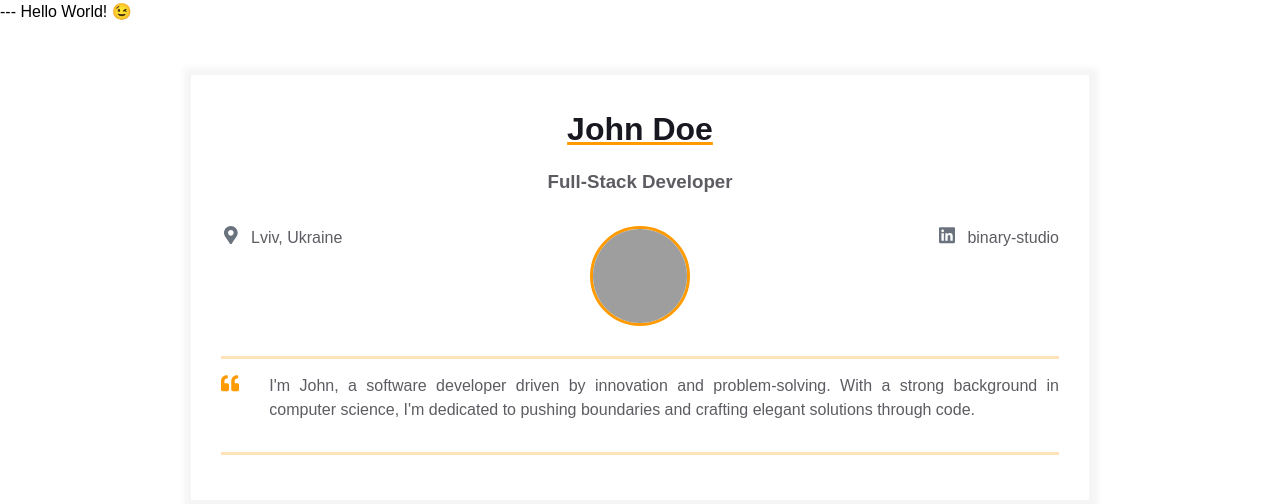
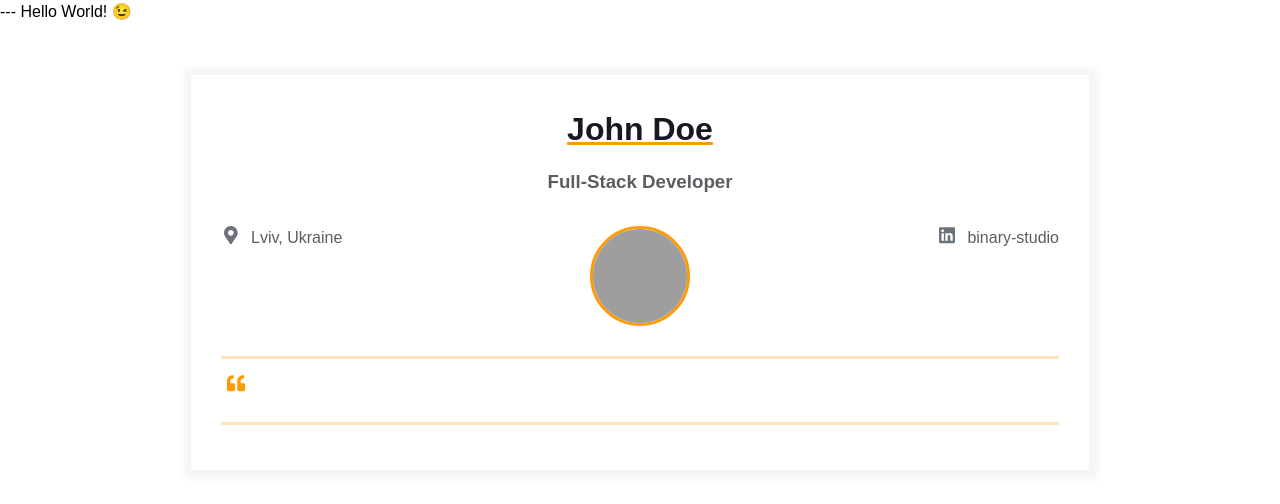
Before and after one commit to Gonzalo-e-Sosa/homepage, a plain HTML site: page index.html in a window 1280 px wide. Drawn offline with Linux system fonts and the light colour scheme; grey boxes are pictures that could not be loaded.

```diff
--- a/index.html
+++ b/index.html
@@ -67,10 +67,6 @@
                   48-21.5 48-48V304c0-26.5-21.5-48-48-48z"></path>
               </svg>
             </div>
-            <p class="intro_text">I'm John, a software developer driven by innovation and
-              problem-solving. With a strong background in computer science,
-              I'm dedicated to pushing boundaries and crafting elegant
-              solutions through code.</p>
           </div>
         </div>
       </div>
```
